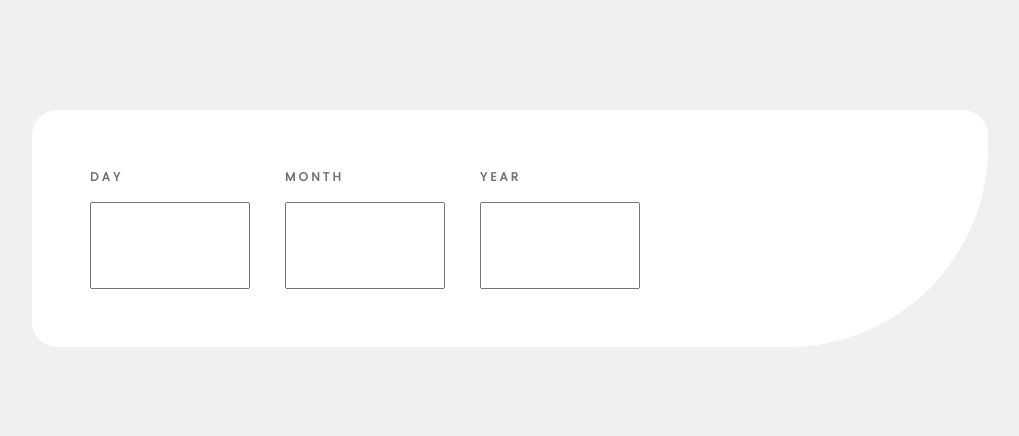
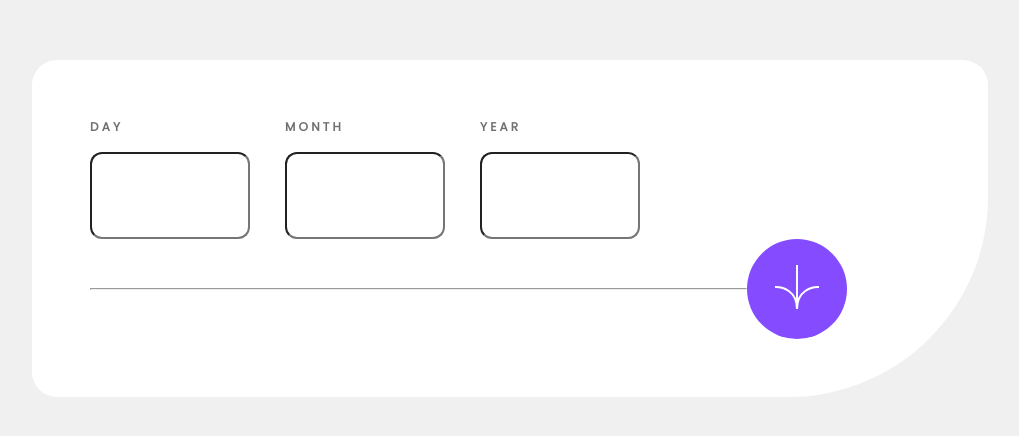
Before and after one commit to korchel/age-calculator, a React (Create React App) app: page / in a window 1280 px wide. Shown: the part 172-608 px from the top of the page, without its empty margins (130-1149 px from the left). Built offline with nearby package versions, Linux system fonts and the light colour scheme.

Commit message:
validation fixed

```diff
--- a/src/Input.jsx
+++ b/src/Input.jsx
@@ -1,3 +1,4 @@
+/* eslint-disable functional/no-expression-statements */
 import { React } from 'react';
 import {
   Formik, Form, Field, ErrorMessage,
@@ -10,17 +11,21 @@ const Input = () => {
   return (
     <Formik
       validationSchema={validationSchema}
+      validateOnBlur={false}
+      validateOnChange={false}
       initialValues={{
         day: '',
         month: '',
         year: '',
       }}
-      onSubmit={() => {
-
+      onSubmit={(values) => {
+        const { day, month, year } = values;
+        console.log(new Date(year, month - 1, day));
       }}
     >
       {() => (
-        <Form className="form">
+        <Form>
+          <div className="form">
             <label htmlFor="day" className="input-block label-text">
               d a y
               <Field
@@ -51,6 +56,13 @@ const Input = () => {
               />
               <ErrorMessage name="year" component="p" />
             </label>
+          </div>
+          <div className="btn-group">
+            <hr />
+            <button type="submit" className="btn">
+              <span>Submit</span>
+            </button>
+          </div>
         </Form>
       )}
     </Formik>
--- a/src/index.css
+++ b/src/index.css
@@ -82,6 +82,7 @@ body {
   box-sizing: border-box;
   padding: 24px;
   margin-top: 16px;
+  border-radius: 12px;
 
   color: var(--off-black);
   font-weight: 700;
@@ -97,3 +98,33 @@ input[type="number"]::-webkit-inner-spin-button {
 input[type="number"] {
   -moz-appearance: textfield;
 }
+
+/* BUTTON */
+
+.btn {
+  width: 100px;
+  height: 100px;
+  border: none;
+  border-radius: 50%;
+
+  background-color: var(--purple);
+}
+
+.btn::before {
+  content: url("./assets/icon-arrow.svg");
+}
+
+.btn span {
+  display: none;
+}
+
+.btn-group {
+  display: flex;
+  align-items: center;
+
+}
+
+.btn-group hr {
+  width: 655px;
+  margin: 0;
+}
--- a/src/validationSchema.js
+++ b/src/validationSchema.js
@@ -1,15 +1,29 @@
+/* eslint-disable functional/no-expression-statements */
 import * as Yup from 'yup';
+
+const isValidDate = (year, month, day) => {
+  const date = new Date(year, month, day);
+  if (date.getFullYear() === year && date.getMonth() === month && date.getDate() === day) {
+    return true;
+  }
+  return false;
+};
 
 export default Yup.object().shape({
   day: Yup.number()
+    .required('This field is required')
     .min(1, 'Must be a valid day')
     .max(31, 'Must be a valid day')
-    .required(),
+    .test(
+      'date is valid',
+      'Must be a valid date',
+      (day, context) => isValidDate(context.parent.year, context.parent.month - 1, day),
+    ),
   month: Yup.number()
+    .required('This field is required')
     .min(1, 'Must be a valid month')
-    .max(12, 'Must be a valid month')
-    .required(),
+    .max(12, 'Must be a valid month'),
   year: Yup.number()
-    .max(new Date().getFullYear(), 'Must be in the past')
-    .required(),
+    .required('This field is required')
+    .max(new Date().getFullYear(), 'Must be in the past'),
 });
```
Also changed, not shown: src/assets/icon-arrow.svg (renamed from age-calculator-app-main/assets/images/icon-arrow.svg). Lines whose indentation alone changed are shown as unchanged.
